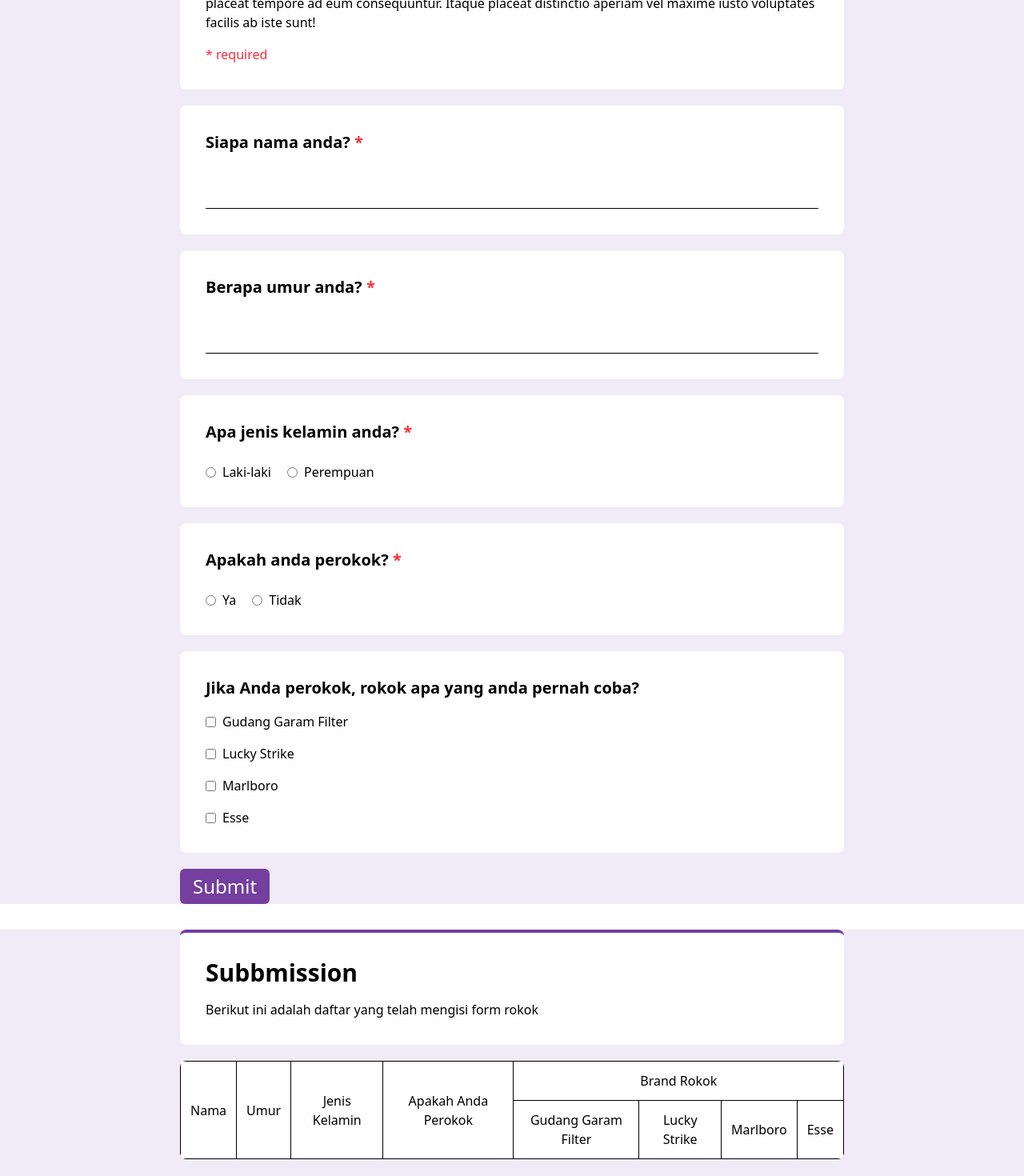
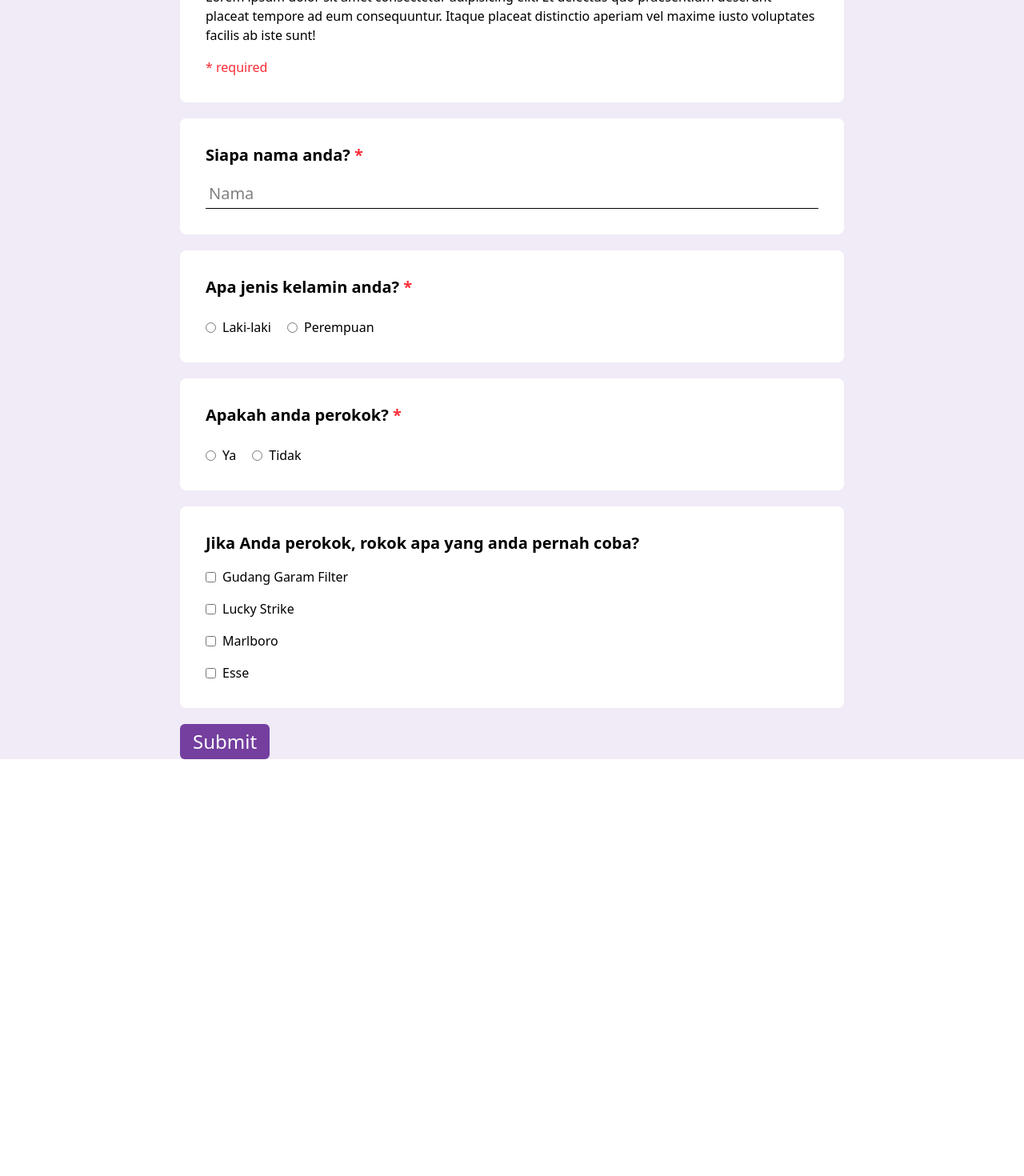
Before and after one commit to adityabastyas/koda-b6-react5, a React (Vite) app: page / in a window 1280 px wide. Shown: the part 140-1610 px from the top of the page at 80% size. After the commit the page ends 1121 px from the top, so only its background shows below. Built offline with nearby package versions, Linux system fonts and the light colour scheme.

Commit message:
feat: add handle submit in formSurvey and add hook useForm

```diff
--- a/package.json
+++ b/package.json
@@ -14,6 +14,7 @@
     "@tailwindcss/vite": "^4.1.18",
     "react": "^19.2.0",
     "react-dom": "^19.2.0",
+    "react-hook-form": "^7.71.1",
     "react-router-dom": "^7.13.0",
     "tailwindcss": "^4.1.18",
     "yup": "^1.7.1"
--- a/src/components/Input.jsx
+++ b/src/components/Input.jsx
@@ -1,8 +1,7 @@
 import React from "react";
 
 function Input(props) {
-  const { id, label, required, placeholder, type, name, value, onChange } =
-    props;
+  const { id, label, required, placeholder, type, name, register } = props;
   return (
     <>
       <section className='bg-white p-8 rounded-lg flex flex-col gap-8'>
@@ -13,13 +12,12 @@
         </div>
         <div>
           <input
+            {...register}
             required={required}
             placeholder={placeholder}
             type={type}
             id={id}
             name={name}
-            value={value}
-            onChange={onChange}
             className='border-0 border-b border-black p-1 text-xl outline-none w-full'
           />
         </div>
--- a/src/pages/FormSurvey.jsx
+++ b/src/pages/FormSurvey.jsx
@@ -1,13 +1,20 @@
-import React from "react";
+import { useForm } from "react-hook-form";
 import Input from "../components/Input";
-import Table from "../components/Table";
 
 function FormSurvey() {
+  const { register, handleSubmit } = useForm();
+
+  function onSave(data) {
+    console.log(data);
+    let histories = JSON.parse(localStorage.getItem("history")) || [];
+    histories.push(data);
+    localStorage.setItem("history", JSON.stringify(histories));
+  }
   return (
     <>
       <div className='bg-[#f0ebf7] grid grid-cols-1 justify-center gap-5 my-8 px-[225px]'>
         <header className='bg-white p-8 rounded-lg border-t-4 border-[#743f9f] flex flex-col gap-4'>
-          <h1>Form Survey Perokok</h1>
+          <h1 className='text-4xl'>Form Survey Perokok</h1>
           <p className='text-base'>
             Lorem ipsum dolor sit amet consectetur adipisicing elit. Et delectus
             quo praesentium deserunt placeat tempore ad eum consequuntur. Itaque
@@ -16,9 +23,18 @@
           </p>
           <span className='text-red-500'>* required</span>
         </header>
-        <form className='flex flex-col gap-5'>
-          <Input label='Siapa nama anda?' required />
-          <Input label='Berapa umur anda?' type='number' required />
+        <form onSubmit={handleSubmit(onSave)} className='flex flex-col gap-5'>
+          <section className='bg-white p-8 rounded-lg flex flex-col gap-4'>
+            <label className='text-xl font-bold'>
+              Siapa nama anda? <span className='text-red-500'>*</span>
+            </label>
+            <input
+              type='text'
+              placeholder='Nama'
+              {...register("nama", { required: true })}
+              className='border-0 border-b border-black p-1 text-xl outline-none w-full'
+            />
+          </section>
 
           <section className='bg-white p-8 rounded-lg  flex flex-col gap-6'>
             <label className='text-xl font-semibold'>
@@ -31,6 +47,7 @@
                   id='laki-laki'
                   name='jenis-kelamin'
                   value='laki-laki'
+                  {...register("jenisKelamin", { required: true })}
                 />
                 Laki-laki
               </label>
@@ -40,6 +57,7 @@
                   id='perempuan'
                   name='jenis-kelamin'
                   value='perempuan'
+                  {...register("jenisKelamin", { required: true })}
                 />
                 Perempuan
               </label>
@@ -52,7 +70,13 @@
             </label>
             <div className='flex gap-5'>
               <label className='flex items-center gap-2'>
-                <input type='radio' id='ya' value='ya' name='anda-perokok' />
+                <input
+                  type='radio'
+                  id='ya'
+                  value='ya'
+                  name='anda-perokok'
+                  {...register("perokok", { required: true })}
+                />
                 Ya
               </label>
               <label className='flex items-center gap-2'>
@@ -61,6 +85,7 @@
                   id='tidak'
                   value='tidak'
                   name='anda-perokok'
+                  {...register("perokok", { required: true })}
                 />
                 Tidak
               </label>
@@ -73,19 +98,39 @@
             </label>
 
             <label className='flex items-center gap-2'>
-              <input type='checkbox' name='gudang-garam' id='gudang-garam' />
+              <input
+                type='checkbox'
+                name='gudang-garam'
+                id='gudang-garam'
+                {...register("gudangGaram")}
+              />
               Gudang Garam Filter
             </label>
             <label className='flex items-center gap-2'>
-              <input type='checkbox' name='lucky-strike' id='lucky-strike' />
+              <input
+                type='checkbox'
+                name='lucky-strike'
+                id='lucky-strike'
+                {...register("luckyStrike")}
+              />
               Lucky Strike
             </label>
             <label className='flex items-center gap-2'>
-              <input type='checkbox' name='marlboro' id='marlboro' />
+              <input
+                type='checkbox'
+                name='marlboro'
+                id='marlboro'
+                {...register("marlboro")}
+              />
               Marlboro
             </label>
             <label className='flex items-center gap-2'>
-              <input type='checkbox' name='esse' id='esse' />
+              <input
+                type='checkbox'
+                name='esse'
+                id='esse'
+                {...register("esse")}
+              />
               Esse
             </label>
           </section>
@@ -100,7 +145,6 @@
           </div>
         </form>
       </div>
-      <Table />
     </>
   );
 }
```
Also changed, not shown: src/pages/Table.jsx (renamed from src/components/Table.jsx), 1 other file (tests, documents, lock files or other folders).
